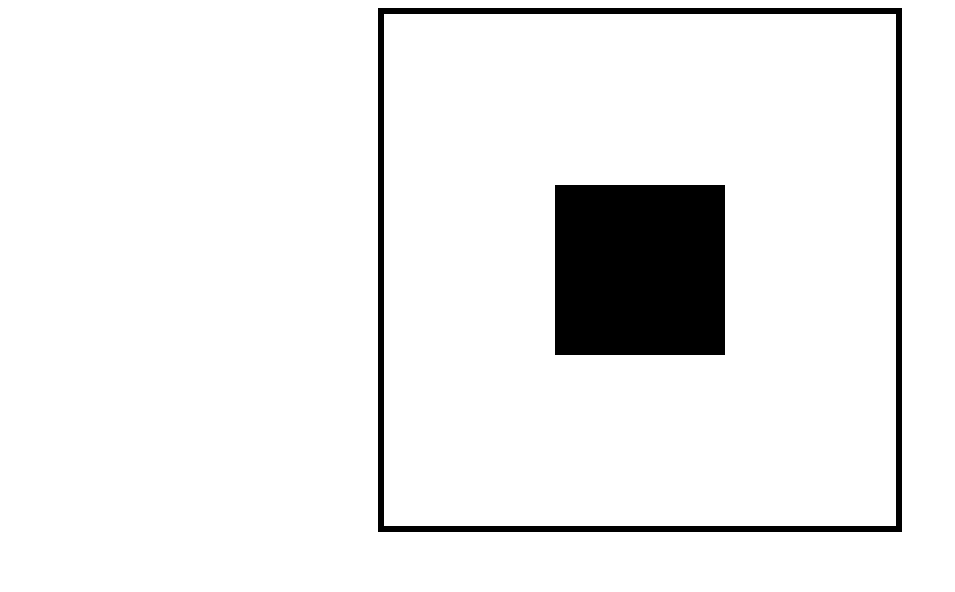
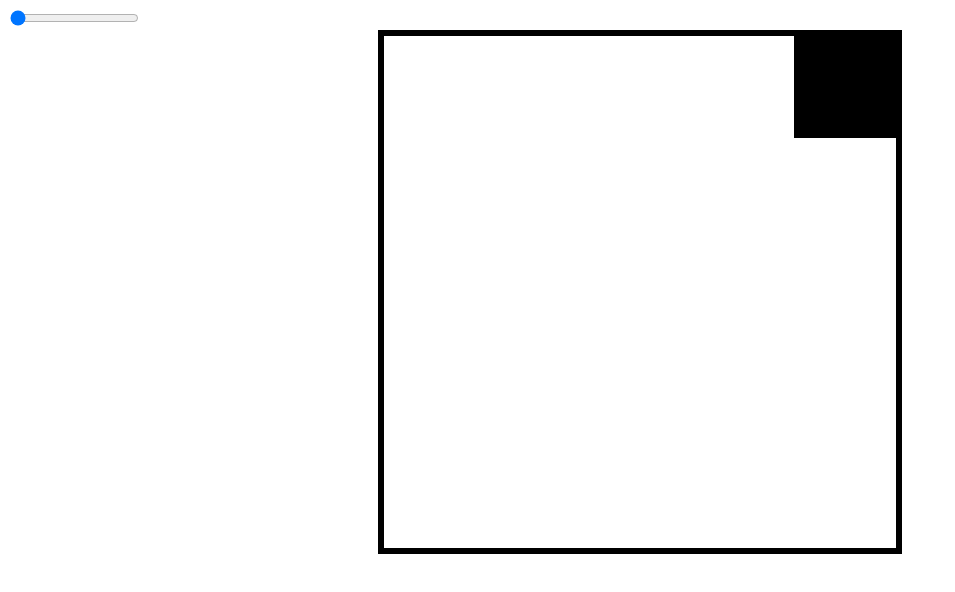
Before and after one commit to Papy-La-Taupe/etch-a-sketch, a plain HTML site: page index.html in a window 1280 px wide. Shown: the whole page, without its empty margins (0-955 px from the left). Drawn offline with Linux system fonts and the light colour scheme.

Commit message:
create reset/boxSizing function

```diff
--- a/index.html
+++ b/index.html
@@ -8,6 +8,9 @@
     <link rel="stylesheet" href="styles.css">
   </head>
   <body>
+    <div>
+      <input type="range" id="gridSize" name="gridSize" min="5" max="100" value="5" step="5" onchange="change();">
+    </div>
     <div class="SketchBoxContainer"></div>
     <script src="javascript.js"></script>
   </body>
--- a/javascript.js
+++ b/javascript.js
@@ -1,6 +1,6 @@
-function sketchFlex(size){
+function sketchBoxCreation(size){
 
-    //initialize counting for .SketchCase
+    //initialize counting for .SketchCaseNumber${j}
     let j = 1;
 
     //create .SketchSub divs inside .SketchBoxContainer
@@ -22,10 +22,17 @@ function sketchFlex(size){
             parent.appendChild(newDiv);
         };
     };
-
-
-
 };
 
+    //reset the sketchBoxContainer and change it's size according to user input
 
-sketchFlex(3);
+function change(){
+    const parent = document.querySelector(".SketchBoxContainer");
+    parent.innerHTML = "";
+    sketchBoxCreation(gridSize.value);
+};
+
+    //Passively survey the range-button
+
+const gridSize = document.getElementById("gridSize");
+gridSize.addEventListener("mouseup",change());
```
